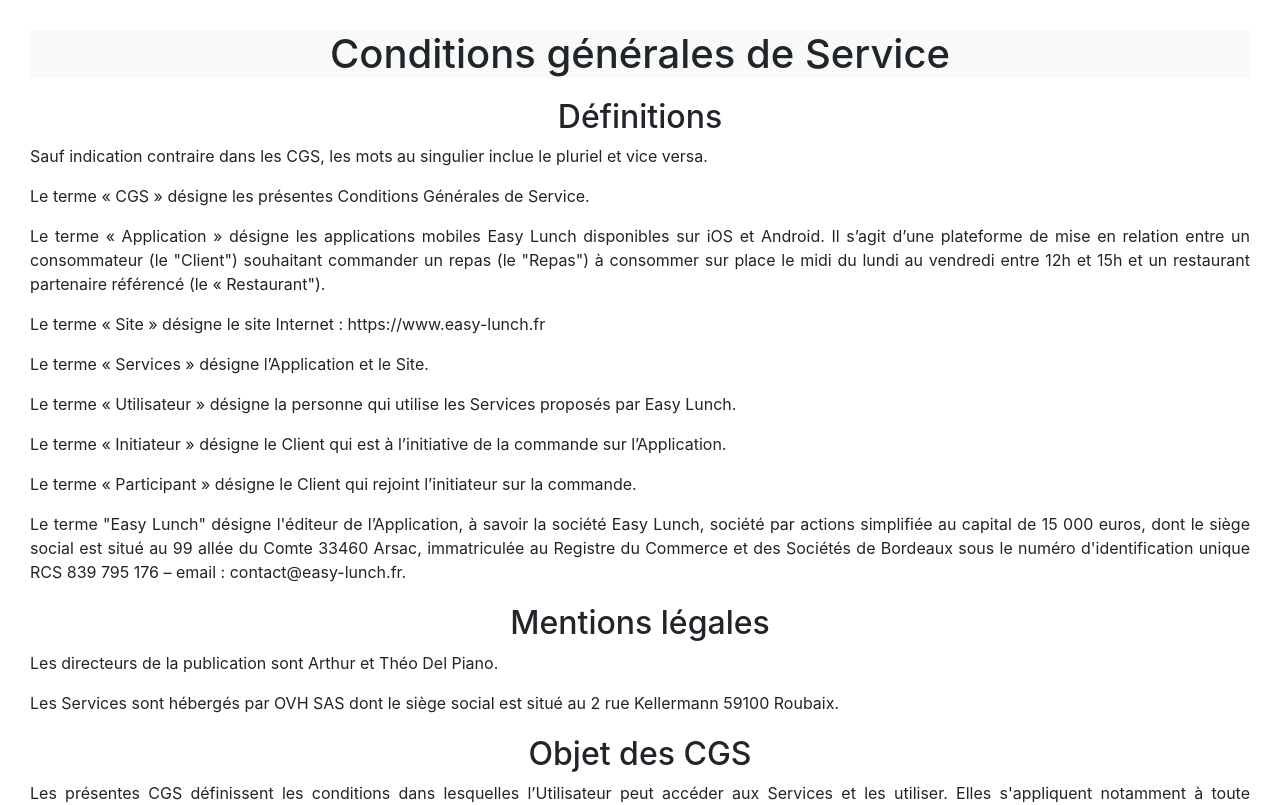
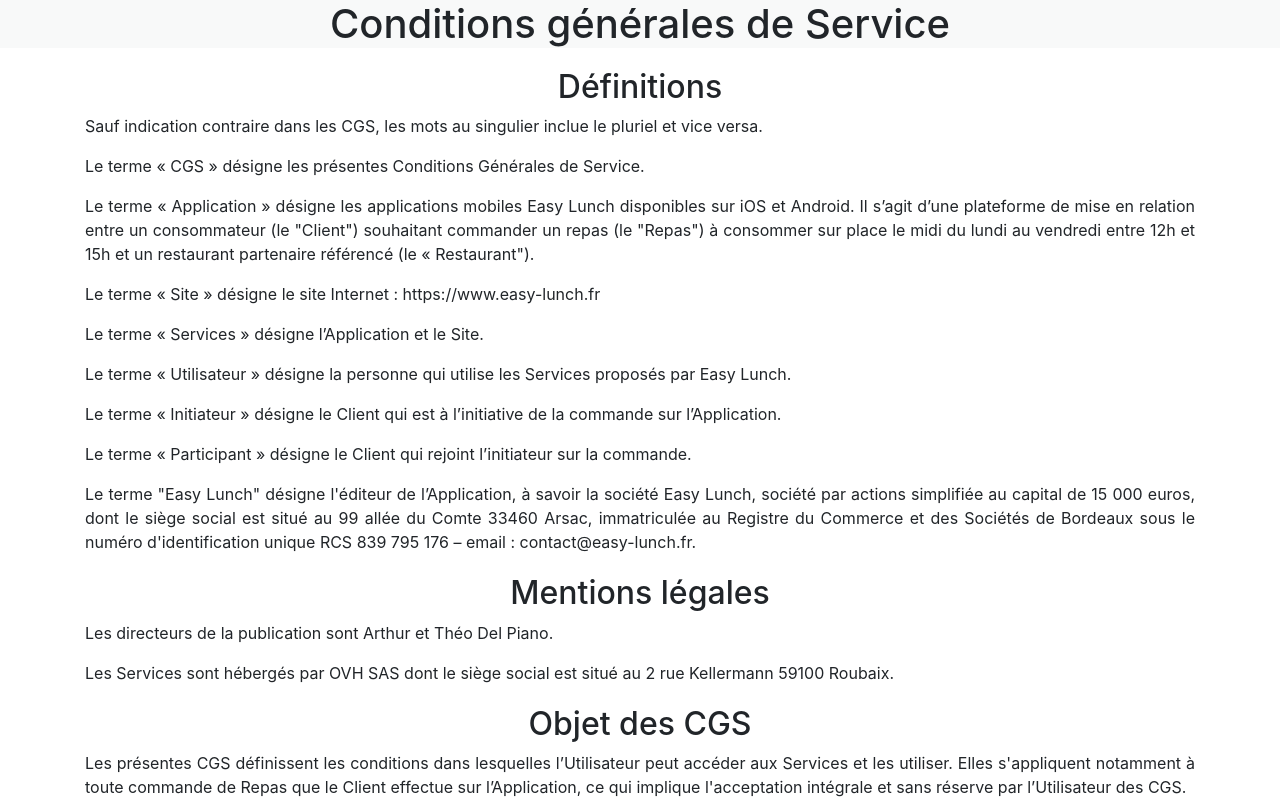
Before and after one commit to dinaramaro/Projet3-EasyLunch-WildCodeSchool, a React (Create React App) app: page /apropos/cgv in a window 1280 px wide. Shown: the top 805 px of the page. Built offline with nearby package versions, Linux system fonts and the light colour scheme.

Commit message:
version updated pour CGV et Contact 23/11

```diff
--- a/src/components/apropos/CGV.jsx
+++ b/src/components/apropos/CGV.jsx
@@ -1,9 +1,11 @@
 import React from 'react';
 import './CGV.scss';
+import { Container } from 'reactstrap';
 
 const CGV = () => (
-  <section className="global-content">
+  <div className="section-cgv">
     <h1>Conditions générales de Service</h1>
+    <Container className="global-content">
       <h2 className="titre-center">Définitions</h2>
       <p>
         {`Sauf indication contraire dans les CGS, les mots au singulier inclue le pluriel et vice versa.
@@ -546,7 +548,8 @@ const CGV = () => (
           Les présentes CGS et les opérations qui en découlent sont régies et soumises au droit français. Toutes difficultés relatives à la validité, l’application ou à l’interprétation des CGS seront soumises, à défaut d’accord amiable, au Tribunal de Grande Instance de Bordeaux.
         `}
       </p>
-  </section>
+    </Container>
+  </div>
 );
 
 export default CGV;
--- a/src/components/apropos/CGV.scss
+++ b/src/components/apropos/CGV.scss
@@ -1,13 +1,12 @@
-.global-content{
-  margin:30px;
+.section-cgv{
   text-align: justify;
 
-  h1{
-    background-color: #F8F9F9;
-   text-align: center;
-  }
   ul{
     list-style-type: square;
+}
+h1{
+  text-align: center;
+  background-color:  #F8F9F9;
 }
 .titre-center{
   text-align: center;
--- a/src/components/apropos/Contact.jsx
+++ b/src/components/apropos/Contact.jsx
@@ -7,9 +7,8 @@ const paragraph2Contact = ' Toutes les informations dont vous nous ferez part no
 const paragraph3Contact = 'Vous pouvez nous contacter en remplissant le formulaire ci-dessous ou directement par mail à l’adresse : contact@easy-lunch.fr';
 
 const Contact = () => (
-
   <div className="section-contact">
-    <h2 className="titre-contact">NOUS CONTACTER</h2>
+    <h2>NOUS CONTACTER</h2>
     <rs.Container className="contact">
       <p>
         {paragraph1Contact}
--- a/src/components/apropos/Contact.scss
+++ b/src/components/apropos/Contact.scss
@@ -1,11 +1,13 @@
 .section-contact{
 
-  .titre-contact{
+h2{
   background-color:#F8F9F9;
-    display: inline-block;
-
+  text-align: center;
 }
-
+.contact{
+  margin-left: 50px;
+  margin-right: 50px;
+}
 .form{
   text-align: center;
   margin-top: 30px;
```
Lines whose indentation alone changed are shown as unchanged.
